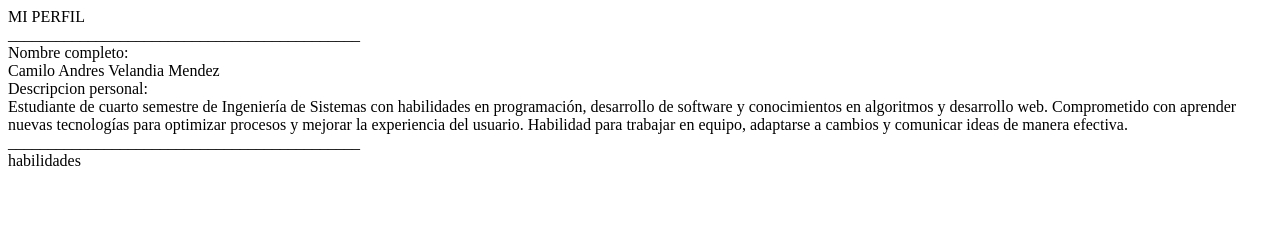
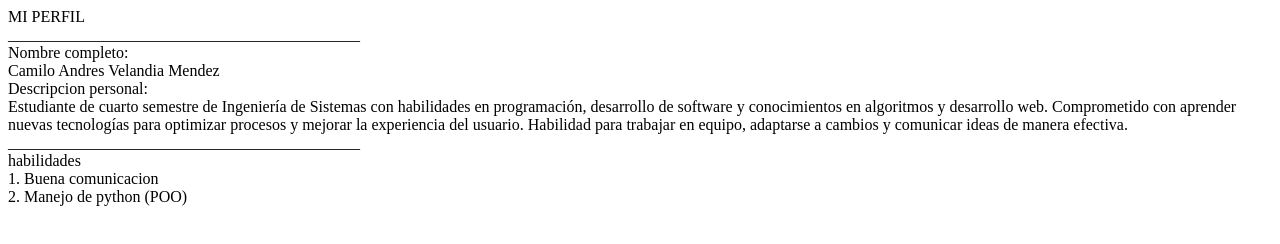
Before and after one commit to andresmdz4/Portafolio_Personal, a plain HTML site: page index.html in a window 1280 px wide. Drawn offline with Linux system fonts and the light colour scheme.

Commit message:
quinto commit

```diff
--- a/index.html
+++ b/index.html
@@ -14,6 +14,7 @@
     <div>Estudiante de cuarto semestre de Ingeniería de Sistemas con habilidades en programación, desarrollo de software y conocimientos en algoritmos y desarrollo web. Comprometido con aprender nuevas tecnologías para optimizar procesos y mejorar la experiencia del usuario. Habilidad para trabajar en equipo, adaptarse a cambios y comunicar ideas de manera efectiva.</div>
     <div>____________________________________________</div>
     <div>habilidades</div>
-
+    <div>1. Buena comunicacion</div>
+    <div>2. Manejo de python (POO)</div>
 </body>
 </html>
```
